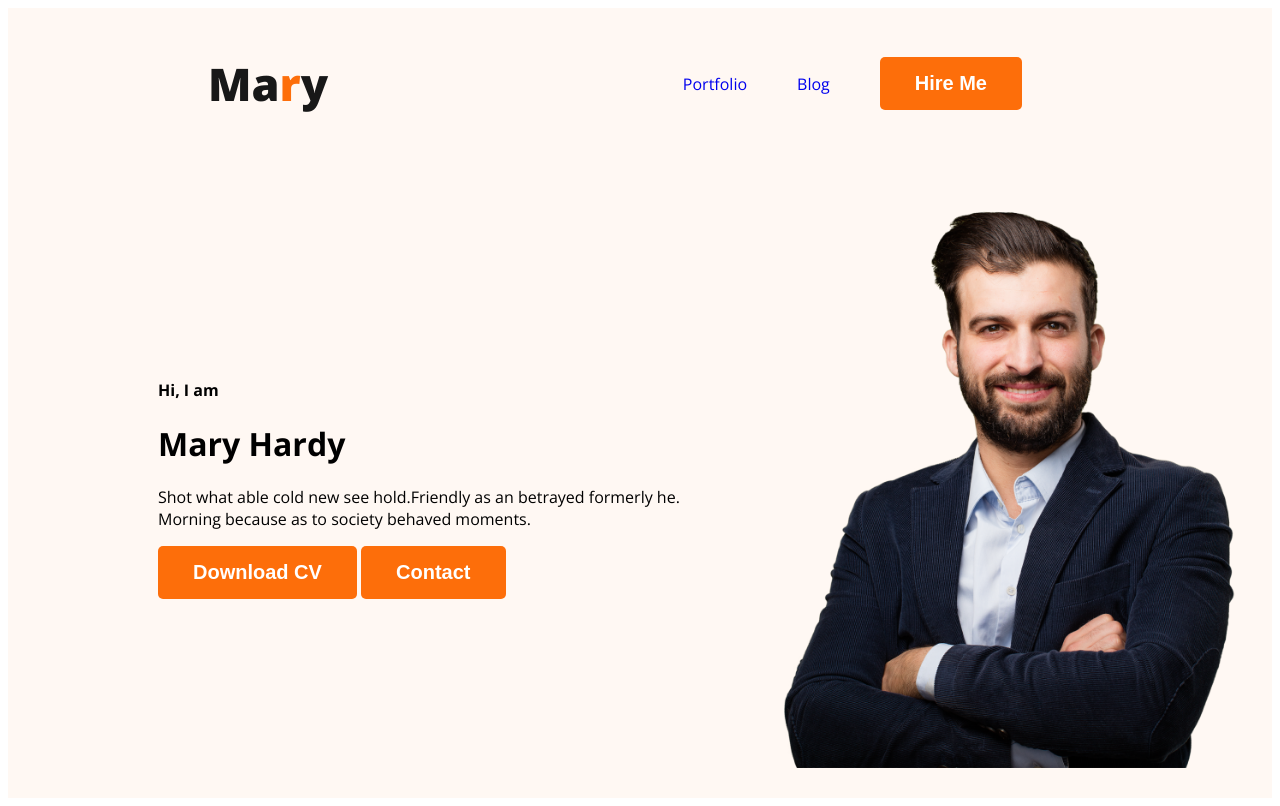
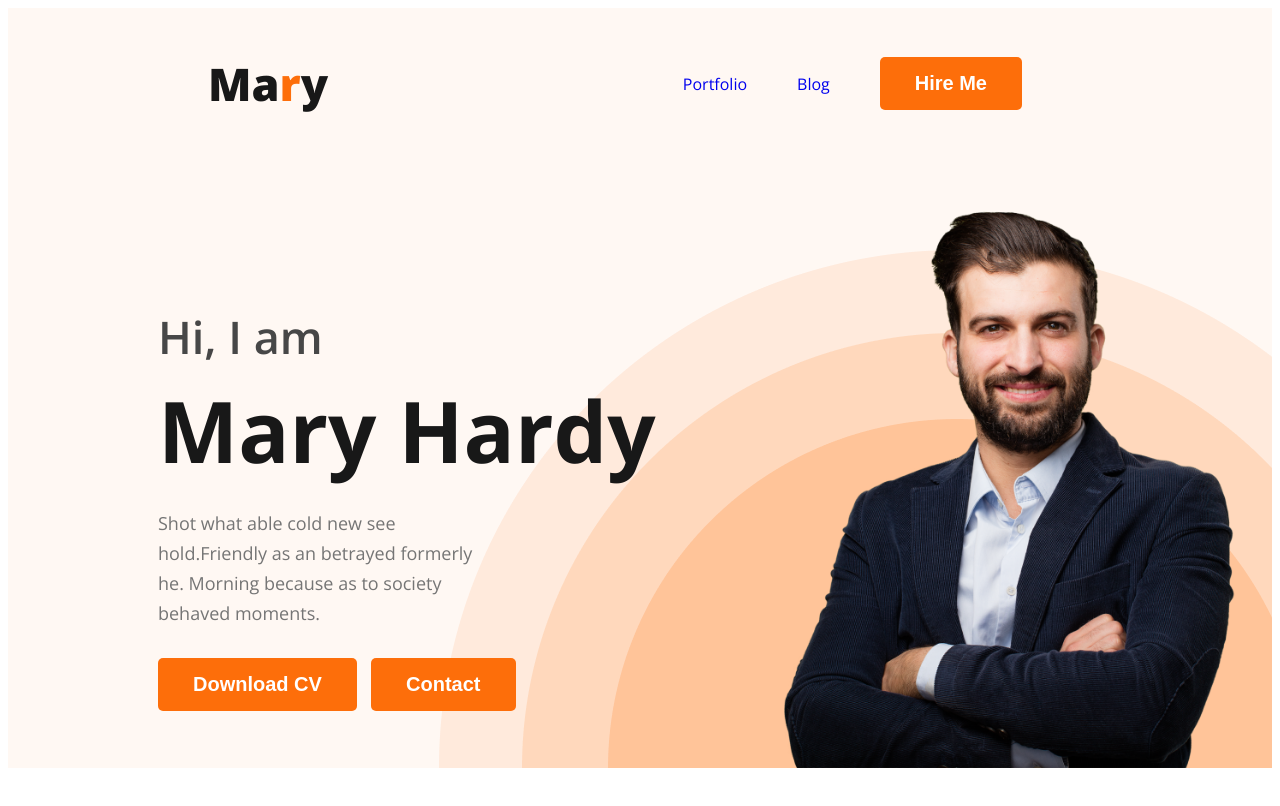
Before and after one commit to baizid20/Devloper-portfolio, a plain HTML site: page index.html in a window 1280 px wide. Drawn offline with nearby package versions, Linux system fonts and the light colour scheme.

Commit message:
creat full banner section

```diff
--- a/index.html
+++ b/index.html
@@ -1,5 +1,6 @@
 <!DOCTYPE html>
 <html lang="en">
+
 <head>
     <meta charset="UTF-8">
     <meta name="viewport" content="width=, initial-scale=1.0">
@@ -9,6 +10,7 @@
     <link href="https://fonts.googleapis.com/css2?family=Open+Sans:wght@400;600;700;800&display=swap" rel="stylesheet">
     <link rel="stylesheet" href="style/index.css">
 </head>
+
 <body>
     <header class="header-class">
         <nav>
@@ -20,13 +22,15 @@
             </ul>
         </nav>
         <div class="banner">
-        <div>
+            <div class="banner-content">
                 <h4 class="greeting"> Hi, I am</h4>
                 <h1 class="main-title">Mary Hardy</h1>
-            <p>Shot what able cold new see hold.Friendly as an betrayed formerly he. Morning because as to society behaved moments.</p>
-            <button class="primary-btn">Download CV</button>
+                <p class="b-describe">Shot what able cold new see hold.Friendly as an betrayed formerly he. Morning
+                    because as to society behaved moments.</p>
+                    <div class="btn-ctn">
+                <button class="primary-btn ori">Download CV</button>
                 <button class="primary-btn">Contact</button>
-
+            </div>
             </div>
             <img class="profile" src="images/hardy.png" alt="Images is loading">
         </div>
@@ -38,4 +42,5 @@
     </head>
 
 </body>
+
 </html>
--- a/style/index.css
+++ b/style/index.css
@@ -1,54 +1,130 @@
-nav{
+nav {
     display: flex;
     justify-content: space-between;
     align-items: center;
     padding: 0 200px;
 }
-body{
+
+body {
     font-family: 'Open Sans', sans-serif;
 }
-.nav-title{
+
+.nav-title {
     color: var(--Dark-01, #181818);
     font-size: 45px;
     font-weight: 800;
 }
 
-nav>ul{
-    display:flex;
+nav>ul {
+    display: flex;
     align-items: center;
 }
-nav li{
+
+nav li {
     list-style: none;
     margin-right: 50px;
 }
-.primary-color{
+
+.primary-color {
     color: #FD6E0A;
 }
 
-nav a{
+nav a {
     text-decoration: none;
 }
-.primary-btn{
+
+.primary-btn {
     /* width: 150px;
 height: 64px; */
     flex-shrink: 0;
     border-radius: 5px;
     background: #FD6E0A;
-border:0;
+    border: 0;
     color: white;
     font-size: 20px;
     font-weight: 700;
     padding: 15px 35px;
 }
+
 /* header style */
-.header-class{
-  background-color: #FFF8F3 ;
+.header-class {
+    background-color: #FFF8F3;
+    background-image: url("../images/header_bg.png");
+    background-repeat: no-repeat;
+    background-position: bottom right;
 }
-.banner{
-    padding: 30px 30px 30px 150px;
+
+.banner {
+    padding: 30px 30px 0px 150px;
     display: flex;
     align-items: center;
+    justify-content: space-between;
 }
-.banner .profile{
+
+.banner .profile {
     width: 500px;
 }
+
+.b-describe {
+    margin-right: 163px;
+    color: var(--Dark-03, #757575);
+    font-size: 18px;
+    font-weight: 400;
+    line-height: 30px;
+    margin-bottom: 30px;
+}
+.btn-ctn{
+
+}
+
+.greeting {
+    color: var(--Dark-02, #474747);
+    font-size: 45px;
+    font-weight: 600;
+    margin-bottom: 0;
+}
+
+.main-title {
+    color: var(--Dark-01, #181818);
+    font-size: 85px;
+    font-weight: 700;
+    margin-top: 5px;
+    margin-bottom: 20px;
+   }
+   .ori{
+     margin-right: 10px;
+   }
+   .banner-content{
+    max-width: 500px;
+   }
+                                /* common section */
+
+
+
+                              /* about me section */
+
+
+
+
+
+
+
+
+                              /* what I Do Section */
+
+
+
+
+
+
+
+                              /* Resume Summery */
+
+
+
+
+
+
+
+
+                              /* Footer */
```
Lines whose indentation alone changed are shown as unchanged.
